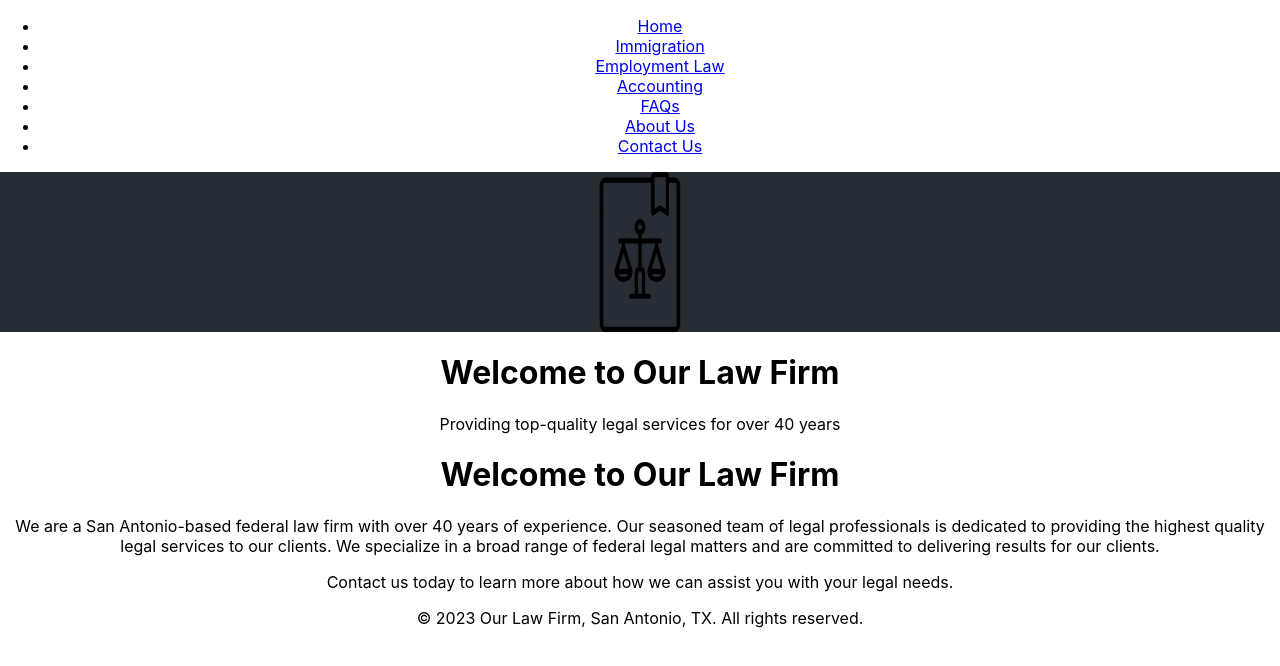
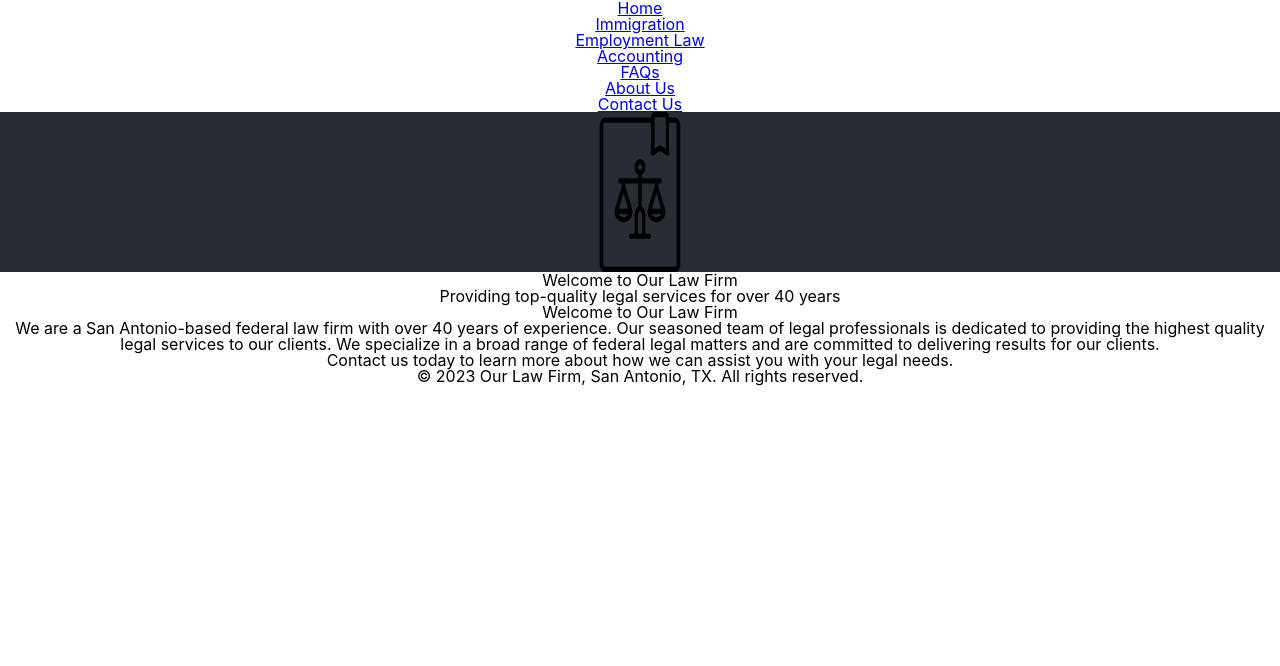
Before and after one commit to elpopes/tasesq, a React (Create React App) app: page / in a window 1280 px wide. Shown: the top 666 px of the page. Built offline with nearby package versions, Linux system fonts and the light colour scheme.

Commit message:
reset file

```diff
--- a/src/index.tsx
+++ b/src/index.tsx
@@ -1,5 +1,6 @@
 import React from "react";
 import ReactDOM from "react-dom/client";
+import "./reset.css";
 import "./index.css";
 import App from "./App";
 import reportWebVitals from "./reportWebVitals";
@@ -11,7 +12,4 @@
   </React.StrictMode>
 );
 
-// If you want to start measuring performance in your app, pass a function
-// to log results (for example: reportWebVitals(console.log))
-// or send to an analytics endpoint. Learn more: https://bit.ly/CRA-vitals
 reportWebVitals();
--- /dev/null
+++ b/src/reset.css
@@ -0,0 +1,129 @@
+/* http://meyerweb.com/eric/tools/css/reset/
+   v2.0 | 20110126
+   License: none (public domain)
+*/
+
+html,
+body,
+div,
+span,
+applet,
+object,
+iframe,
+h1,
+h2,
+h3,
+h4,
+h5,
+h6,
+p,
+blockquote,
+pre,
+a,
+abbr,
+acronym,
+address,
+big,
+cite,
+code,
+del,
+dfn,
+em,
+img,
+ins,
+kbd,
+q,
+s,
+samp,
+small,
+strike,
+strong,
+sub,
+sup,
+tt,
+var,
+b,
+u,
+i,
+center,
+dl,
+dt,
+dd,
+ol,
+ul,
+li,
+fieldset,
+form,
+label,
+legend,
+table,
+caption,
+tbody,
+tfoot,
+thead,
+tr,
+th,
+td,
+article,
+aside,
+canvas,
+details,
+embed,
+figure,
+figcaption,
+footer,
+header,
+hgroup,
+menu,
+nav,
+output,
+ruby,
+section,
+summary,
+time,
+mark,
+audio,
+video {
+  margin: 0;
+  padding: 0;
+  border: 0;
+  font-size: 100%;
+  font: inherit;
+  vertical-align: baseline;
+}
+/* HTML5 display-role reset for older browsers */
+article,
+aside,
+details,
+figcaption,
+figure,
+footer,
+header,
+hgroup,
+menu,
+nav,
+section {
+  display: block;
+}
+body {
+  line-height: 1;
+}
+ol,
+ul {
+  list-style: none;
+}
+blockquote,
+q {
+  quotes: none;
+}
+blockquote:before,
+blockquote:after,
+q:before,
+q:after {
+  content: "";
+  content: none;
+}
+table {
+  border-collapse: collapse;
+  border-spacing: 0;
+}
```
